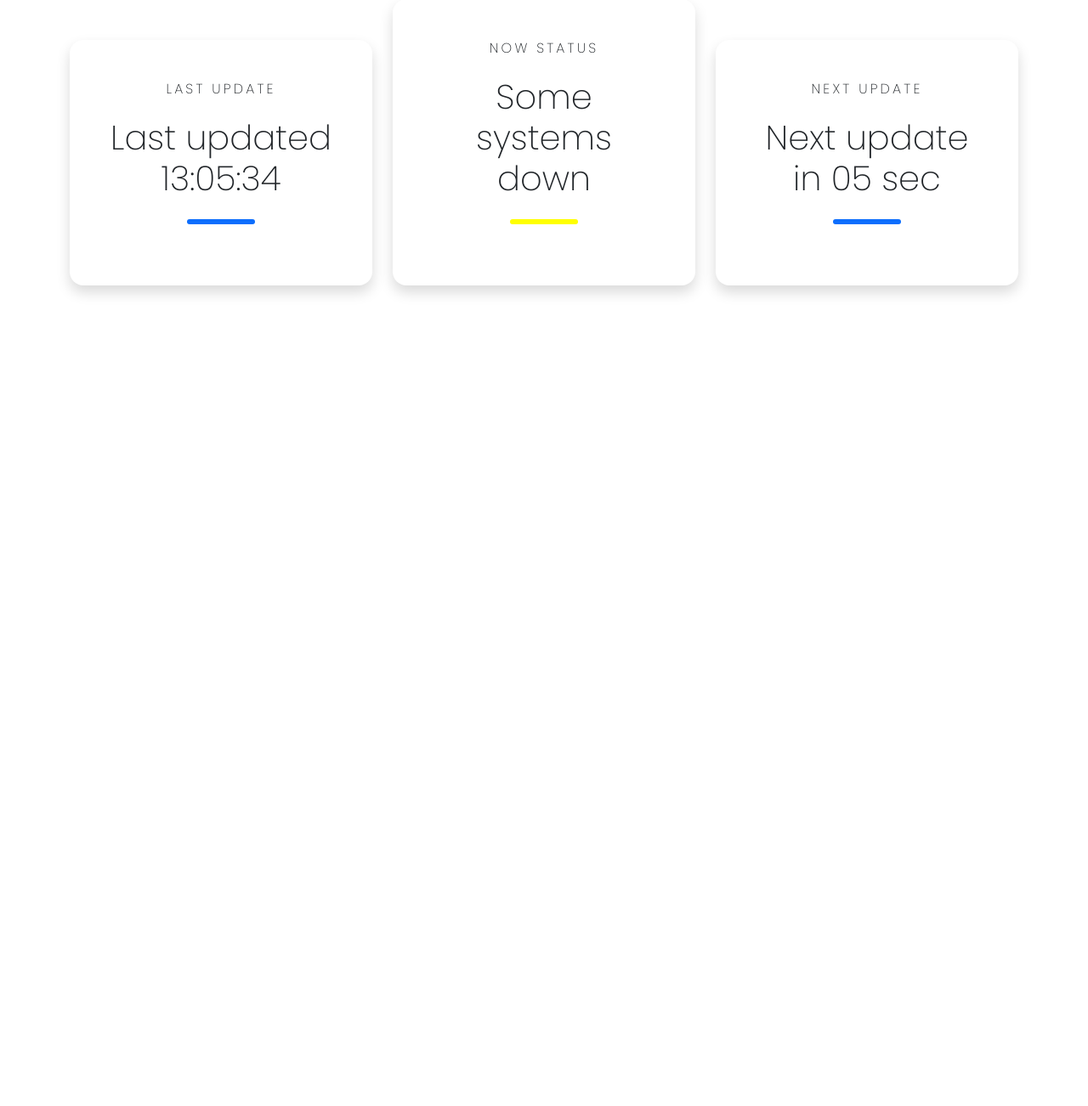
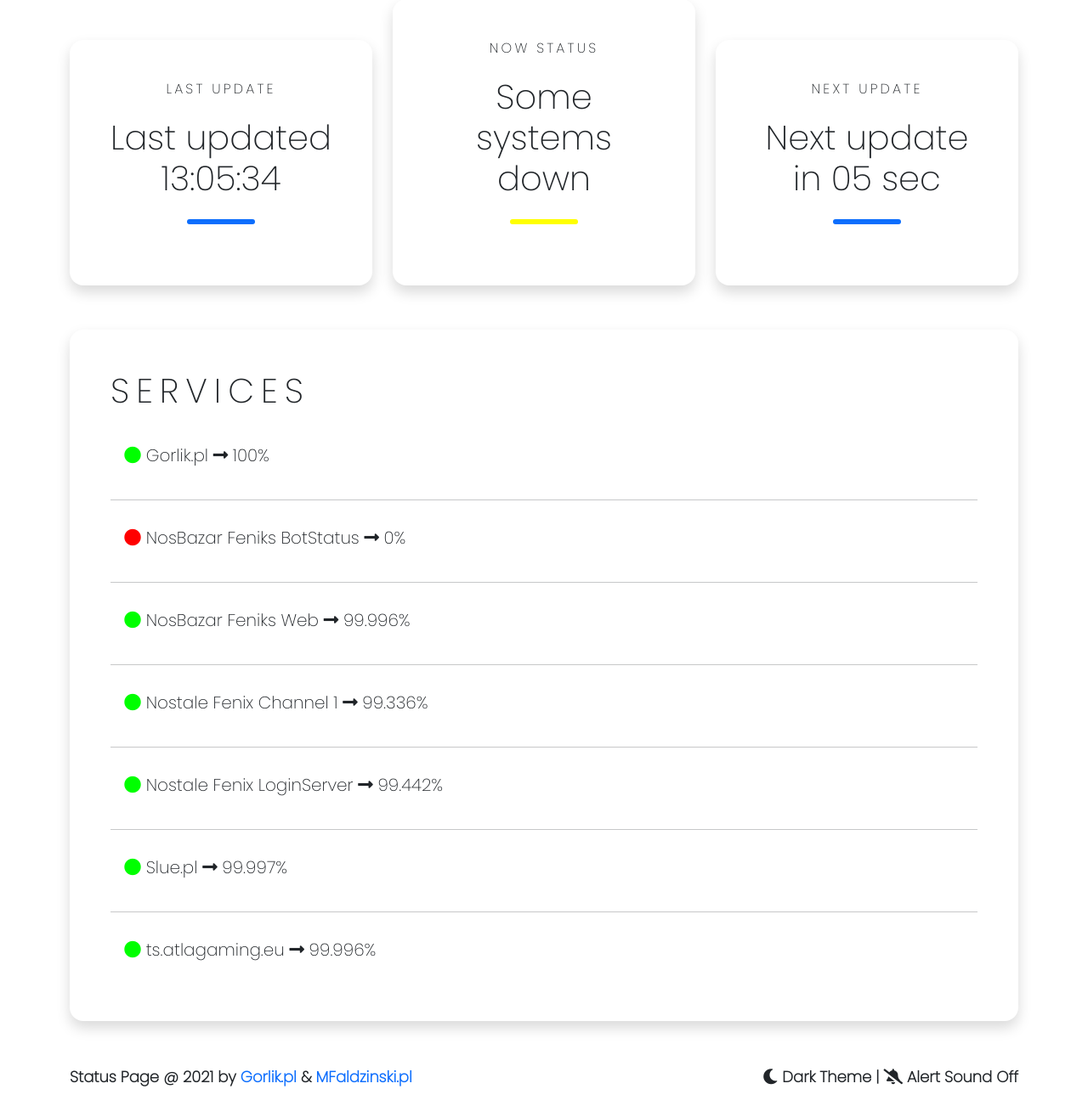
Before and after one commit to GorlikItsMe/django-statuspage, a Django app: page / in a window 1280 px wide. Shown: the part 209-1511 px from the top of the page at 85% size. Before the commit the page ends 556 px from the top, so only its background shows below. Run offline with Django 3.2, Linux system fonts and the light colour scheme; some web fonts are replaced.

Commit message:
finish homepage

```diff
--- a/app/templates/statuspage.html
+++ b/app/templates/statuspage.html
@@ -62,6 +62,48 @@
 
         </div>
     </div>
+    <div class="container py-1">
+        <div class="bg-white p-5 rounded-lg shadow">
+            <h1 class="h1 text-uppercase font-weight-bold mb-4 text-left">SERVICES</h1>
+            <div class="box p-3">
+                <h5><i class="fas fa-circle green"></i> Gorlik.pl <i class="fas fa-long-arrow-alt-right"></i> <span class="status">100%</span></h5>
+            </div>
+            <hr>
+            <div class="box p-3">
+                <h5><i class="fas fa-circle red"></i> NosBazar Feniks BotStatus <i class="fas fa-long-arrow-alt-right"></i> <span class="status">0%</span></h5>
+            </div>
+            <hr>
+            <div class="box p-3">
+                <h5><i class="fas fa-circle green"></i> NosBazar Feniks Web <i class="fas fa-long-arrow-alt-right"></i> <span class="status">99.996%</span></h5>
+            </div>
+            <hr>
+            <div class="box p-3">
+                <h5><i class="fas fa-circle green"></i> Nostale Fenix Channel 1 <i class="fas fa-long-arrow-alt-right"></i> <span class="status">99.336%</span></h5>
+            </div>
+            <hr>
+            <div class="box p-3">
+                <h5><i class="fas fa-circle green"></i> Nostale Fenix LoginServer <i class="fas fa-long-arrow-alt-right"></i> <span class="status">99.442%</span></h5>
+            </div>
+            <hr>
+            <div class="box p-3">
+                <h5><i class="fas fa-circle green"></i> Slue.pl <i class="fas fa-long-arrow-alt-right"></i> <span class="status">99.997%</span></h5>
+            </div>
+            <hr>
+            <div class="box p-3">
+                <h5><i class="fas fa-circle green"></i> ts.atlagaming.eu <i class="fas fa-long-arrow-alt-right"></i> <span class="status">99.996%</span></h5>
+            </div>
+        </div>
+    </div>
+    <footer>
+        <div class="container py-5">
+            <div class="copy-left">
+                Status Page @ 2021 by <a href="https://gorlik.pl">Gorlik.pl</a> & <a href="http://mfaldzinski.pl">MFaldzinski.pl</a>
+            </div>
+            <div class="copy-right">
+                <span class="dark-mood"><i class="fas fa-moon"></i> Dark Theme</span> | <span class="bell-slash"><i class="fas fa-bell-slash"></i> Alert Sound Off</span>
+            </div>
+        </div>
+    </footer>
     <script src="https://cdn.jsdelivr.net/npm/bootstrap@5.0.2/dist/js/bootstrap.bundle.min.js" integrity="sha384-MrcW6ZMFYlzcLA8Nl+NtUVF0sA7MsXsP1UyJoMp4YLEuNSfAP+JcXn/tWtIaxVXM" crossorigin="anonymous"></script>
 </body>
 
--- a/static/css/style.css
+++ b/static/css/style.css
@@ -27,6 +27,28 @@ a {
     text-align: center;
     background-color: #21D4FD;
     background-image: linear-gradient(19deg, #21D4FD 0%, #4221ff 100%);
+}
+
+@media (max-width: 740px) {
+    .jumbotron {
+        height: 30vh;
+        width: 100%;
+        padding-top: 40px;
+        text-align: center;
+        background-color: #21D4FD;
+        background-image: linear-gradient(19deg, #21D4FD 0%, #4221ff 100%);
+    }
+}
+
+@media (min-width: 800px) and (max-width: 850px) {
+    .jumbotron {
+        height: 30vh;
+        width: 100%;
+        padding-top: 40px;
+        text-align: center;
+        background-color: #21D4FD;
+        background-image: linear-gradient(19deg, #21D4FD 0%, #4221ff 100%);
+    }
 }
 
 .jumbotron h1 {
@@ -74,3 +96,23 @@ a {
 .bg-status-bad {
     background-color: red;
 }
+
+.green {
+    color: lime;
+}
+
+.red {
+    color: red;
+}
+
+.copy-left {
+    font-weight: bold;
+    font-size: 18px;
+    float: left;
+}
+
+.copy-right {
+    font-weight: bold;
+    font-size: 18px;
+    float: right;
+}
```
Also changed, not shown: app/migrations/0002_auto_20211017_2007.py (added), app/migrations/0003_alter_service_id.py (added).
